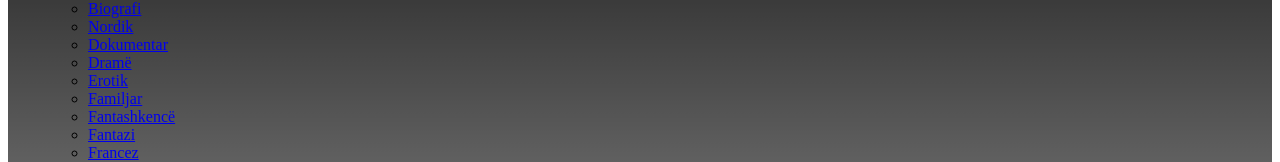
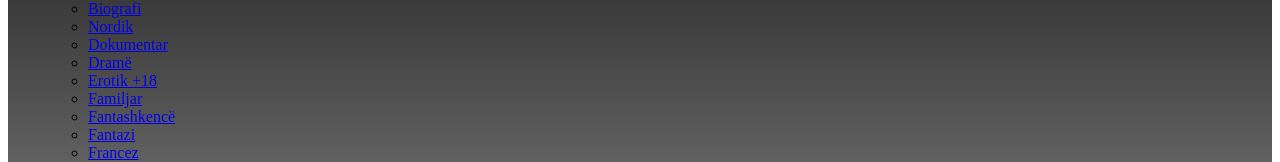
Before and after one commit to adgor/movie-next, a Next.js app: page /prov in a window 1280 px wide. Shown: the part 152-314 px from the top of the page. Built offline with nearby package versions, Linux system fonts and the light colour scheme.

Commit message:
fixing links @ category page

```diff
--- a/components/Links.js
+++ b/components/Links.js
@@ -48,9 +48,9 @@ export default [
   },
 
   {
-    name: "Erotik",
-    category: "Erotik",
-    url: "/category/Erotik",
+    name: "Erotik +18",
+    category: "Erotik +18",
+    url: "/category/Erotik +18",
   },
 
   {
--- a/components/Nav.js
+++ b/components/Nav.js
@@ -68,7 +68,7 @@ export const Nav = () => {
                   <ul className="top-0 grid w-auto grid-flow-col grid-rows-6 gap-6 px-6 py-8 bg-gray-700 rounded shadow">
                     {Links.map((link, i) => (
                       <li key={i} className="py-1">
-                        <Link href={link.url}>
+                        <Link href={link.url.toString().replace(/ /g, "-")}>
                           <a className="block text-sm leading-6 tracking-wide text-gray-300 cursor-pointer hover:text-white">
                             {link.name}
                           </a>
--- a/pages/category/[categoryId].js
+++ b/pages/category/[categoryId].js
@@ -22,7 +22,7 @@ export async function getStaticPaths() {
 
   return {
     paths: Categories.map((category) => ({
-      params: { categoryId: category.category.toString() },
+      params: { categoryId: category.category.toString().replace(/ /g, "-") },
     })),
     fallback: false,
   };
@@ -30,7 +30,7 @@ export async function getStaticPaths() {
 
 export async function getStaticProps(context) {
   const categoryId = context.params.categoryId;
-  // console.log(categoryId);
+  console.log(categoryId);
   const { db } = await connectToDatabase();
 
   // const collection = db.collection("movies");
@@ -38,7 +38,7 @@ export async function getStaticProps(context) {
 
   const data = await db
     .collection("movies")
-    .find({ genre: categoryId })
+    .find({ genre: categoryId.toString().replace(/-/g, " ") })
     // .sort({ _id: 1 })
     .sort({ _id: -1 })
     .toArray();
```
Also changed, not shown: components/CategoryList.js (+21 -3 lines).
